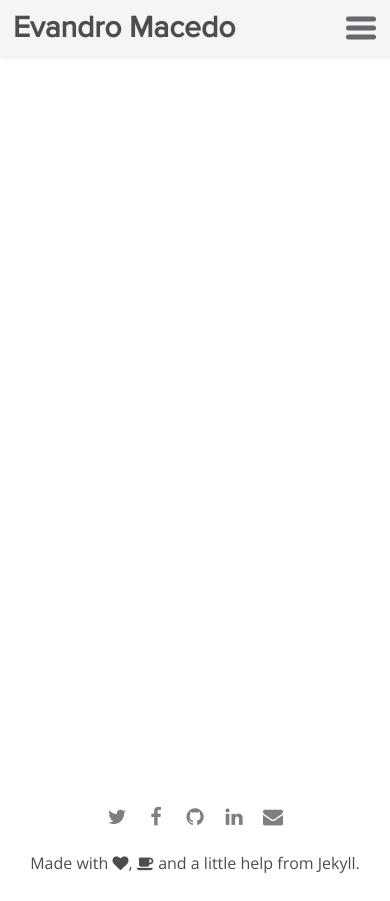
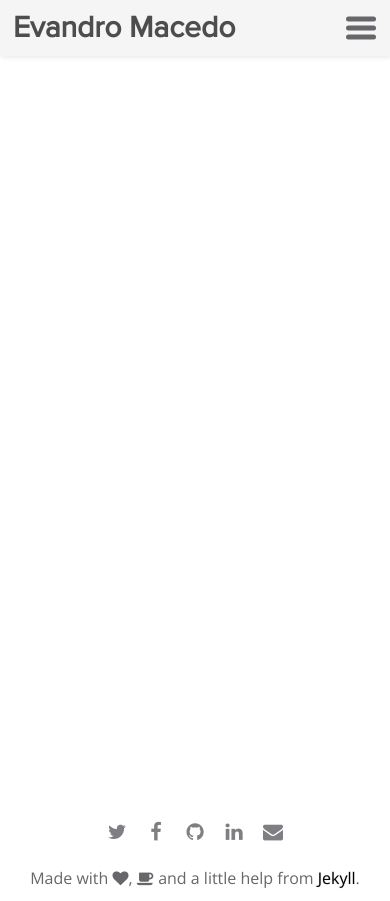
Before and after one commit to evandrohcm/evandrohcm.github.io, a Jekyll site: the page built from index.html, in a window 390 px wide. Built offline with Jekyll 4.4.1, drawn with Linux system fonts in a browser that asks for light colours.

Commit message:
Change and insert some css styles on the content-wrapper

```diff
--- a/_includes/footer.html
+++ b/_includes/footer.html
@@ -28,6 +28,6 @@
 <!-- Credits footer -->
 <div class="footer">
   <p class="footer-text">
-    Made with <i class="fa fa-heart"></i>, <i class="fa fa-coffee"></i> and a little help from <a href="http://jekyllrb.com/">Jekyll</a>.
+    Made with <i class="fa fa-heart"></i>, <i class="fa fa-coffee"></i> and a little help from <a class="text-shadow" href="http://jekyllrb.com/">Jekyll</a>.
   </p>
 </div>
--- a/assets/css/main.scss
+++ b/assets/css/main.scss
@@ -204,6 +204,15 @@
   margin: 0;
 }
 
+.text-shadow {
+  color: black !important;
+  -webkit-text-shadow: 0px 0px 1px rgba(0, 0, 0, 0.3);
+  -moz-text-shadow: 0px 0px 1px rgba(0, 0, 0, 0.3);
+  -ms-text-shadow: 0px 0px 1px rgba(0, 0, 0, 0.3);
+  -o-text-shadow: 0px 0px 1px rgba(0, 0, 0, 0.3);
+  text-shadow: 0px 0px 1px rgba(0, 0, 0, 0.3);
+}
+
 
 /* --- Container, content wrapper and sticky footer --- */
 
@@ -219,10 +228,25 @@
 .content-wrapper {
   min-height: 100%;
   height: auto !important;
+  // (?), I did't understand as well
+  height: 100%;
   width: 80%;
-  height: 100%;
   margin: 0 auto -46px;
+  padding: 3.5em 0 2em 0;
   font-size: 2em;
+  line-height: 1.6em;
+  color: $color-darker;
+
+  // It may change when the .post class be created
+  img {
+    border: 3px solid lightgray;
+  }
+
+  a {
+    @extend .text-shadow;
+    border-bottom: 1px solid #BFBFBF;
+  }
+
 }
 
 .push,
@@ -234,22 +258,22 @@
   position: relative;
   margin: 0 auto;
   text-align: center;
-  color: $color-darker;
   -webkit-animation: fadeInFooter 2.1s ease-in-out;
   -moz-animation: fadeInFooter 2.1s ease-in-out;
   -o-animation: fadeInFooter 2.1s ease-in-out;
   animation: fadeInFooter 2.1s ease-in-out;
 
   .footer-text {
+    color: $color-median;
     font-size: 1.6em;
     margin: 0;
     position: relative;
-
     top: 50%;
     -webkit-transform: translateY(-50%);
     -ms-transform: translateY(-50%);
     transform: translateY(-50%);
   }
+
 }
 
 
@@ -345,11 +369,11 @@
 @media only screen and (max-width:599px){
 
   .content-wrapper {
-    margin-bottom: -106px;
+    margin-bottom: -91px;
   }
 
   .push {
-    height: 106px;
+    height: 91px;
   }
 
   .footer {
@@ -656,7 +680,6 @@
       position: relative;
       text-decoration: none;
       color: inherit;
-
       -webkit-transition: text-shadow 0.1s linear;
       -o-transition: text-shadow 0.1s linear;
       transition: text-shadow 0.1s linear;
@@ -664,13 +687,11 @@
 
     a:hover {
       color: $color-darker;
-
       -webkit-text-shadow: 0px 0px 1px rgba(0, 0, 0, 0.3);
       -moz-text-shadow: 0px 0px 1px rgba(0, 0, 0, 0.3);
       -ms-text-shadow: 0px 0px 1px rgba(0, 0, 0, 0.3);
       -o-text-shadow: 0px 0px 1px rgba(0, 0, 0, 0.3);
       text-shadow: 0px 0px 1px rgba(0, 0, 0, 0.3);
-
       -webkit-transition: text-shadow 0.1s linear;
       -o-transition: text-shadow 0.1s linear;
       transition: text-shadow 0.1s linear;
@@ -683,7 +704,6 @@
       height: 2px;
       width: 0;
       background-color: $color-darker;
-
       -webkit-transition: width 0.1s linear;
       -o-transition: width 0.1s linear;
       transition: width 0.1s linear;
```
